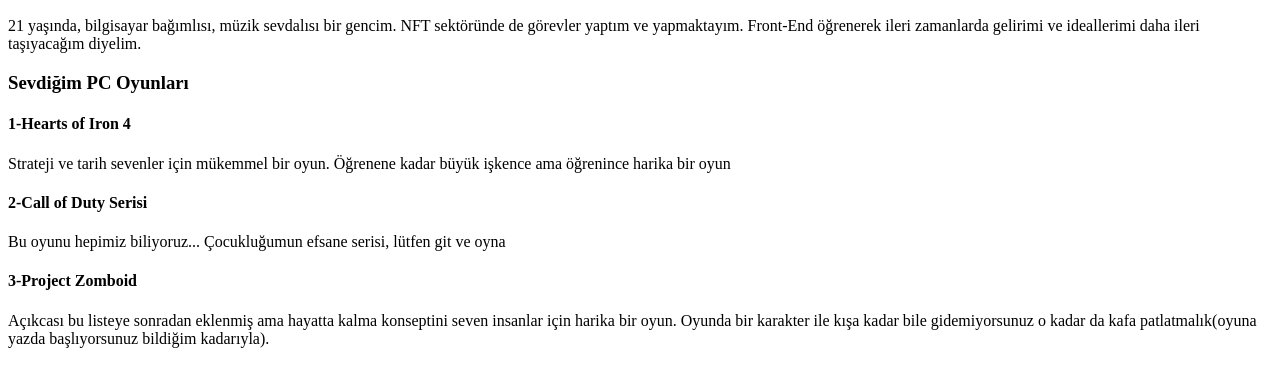
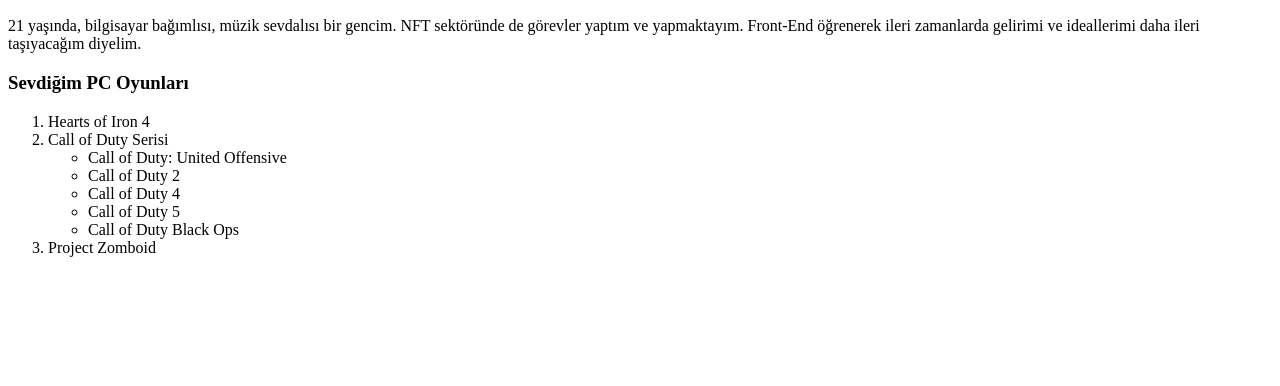
Before and after one commit to mehmetakifozgurer/first-website-trial, a plain HTML site: page index.html in a window 1280 px wide. Shown: the part 96-482 px from the top of the page. Drawn offline with Linux system fonts and the light colour scheme.

Commit message:
sevilen oyunların açıklamaları silindi, liste olarak değiştirildi.

```diff
--- a/index.html
+++ b/index.html
@@ -5,9 +5,15 @@
 <p>21 yaşında, bilgisayar bağımlısı, müzik sevdalısı bir gencim. NFT sektöründe de görevler yaptım ve yapmaktayım. Front-End öğrenerek ileri zamanlarda gelirimi ve ideallerimi daha ileri taşıyacağım diyelim.</p>
 <!-- Sevdiğim oyunların anlatımı -->
 <h3>Sevdiğim PC Oyunları</h3>
-<h4>1-Hearts of Iron 4</h4>
-    <p>Strateji ve tarih sevenler için mükemmel bir oyun. Öğrenene kadar büyük işkence ama öğrenince harika bir oyun</p>
-<h4>2-Call of Duty Serisi</h4>
-    <p>Bu oyunu hepimiz biliyoruz... Çocukluğumun efsane serisi, lütfen git ve oyna</p>
-<h4>3-Project Zomboid</h4>
-    <p>Açıkcası bu listeye sonradan eklenmiş ama hayatta kalma konseptini seven insanlar için harika bir oyun. Oyunda bir karakter ile kışa kadar bile gidemiyorsunuz o kadar da kafa patlatmalık(oyuna yazda başlıyorsunuz bildiğim kadarıyla).</p>
+<ol>
+    <li>Hearts of Iron 4</li>
+    <li>Call of Duty Serisi</li>
+        <ul>
+            <li>Call of Duty: United Offensive</li>
+            <li>Call of Duty 2</li>
+            <li>Call of Duty 4</li>
+            <li>Call of Duty 5</li>
+            <li>Call of Duty Black Ops</li>
+        </ul>
+        <li>Project Zomboid</li>
+</ol>
```
